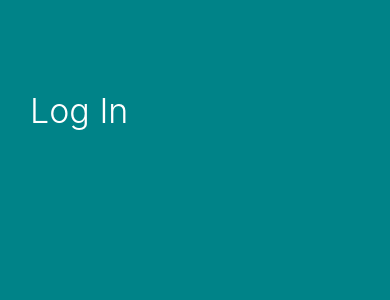
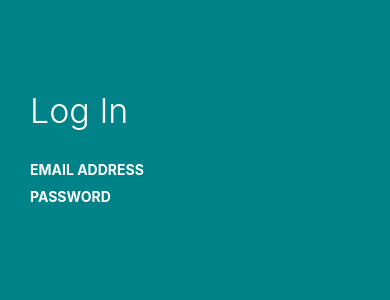
Before and after one commit to tjohnson1106/new-login-flow-version, a React Native app: screen / in a window 390 px wide. Shown: the top 300 px of the page. Built offline with nearby package versions, Linux system fonts and the light colour scheme.

Commit message:
reset HEAD

```diff
--- a/src/components/form/inputField.js
+++ b/src/components/form/InputField.js
@@ -8,22 +8,30 @@
 class InputField extends Component {
   state = {};
   render() {
-    const { labelText } = this.props;
+    const { labelText, labelTextSize, labelColor } = this.props;
+    const fontSize = labelTextSize || 14;
+    const color = labelColor || colors.white;
     return (
       <View style={styles.wrapper}>
-        <Text>{labelText}</Text>
+        <Text style={[{ color, fontSize }, styles.label]}>{labelText}</Text>
       </View>
     );
   }
 }
 
 InputField.propTypes = {
-  labelText: PropTypes.string.isRequired
+  labelText: PropTypes.string.isRequired,
+  labelTextSize: PropTypes.number,
+  labelColor: PropTypes.string
 };
 
 const styles = StyleSheet.create({
   wrapper: {
     display: "flex"
+  },
+  label: {
+    fontWeight: "700",
+    marginBottom: 10
   }
 });
 
--- a/src/screens/Login.js
+++ b/src/screens/Login.js
@@ -3,6 +3,7 @@
 import PropTypes from "prop-types";
 
 import colors from "../styles/colors";
+import InputField from "../components/form/InputField";
 
 class Login extends Component {
   state = {};
@@ -12,6 +13,16 @@
         <View style={styles.scrollViewWrapper}>
           <ScrollView style={styles.scrollView}>
             <Text style={styles.loginHeader}>Log In</Text>
+            <InputField
+              labelText="EMAIL ADDRESS"
+              labelTextSize={14}
+              labelColor={colors.white}
+            />
+            <InputField
+              labelText="PASSWORD"
+              labelTextSize={14}
+              labelColor={colors.white}
+            />
           </ScrollView>
         </View>
       </KeyboardAvoidingView>
```
